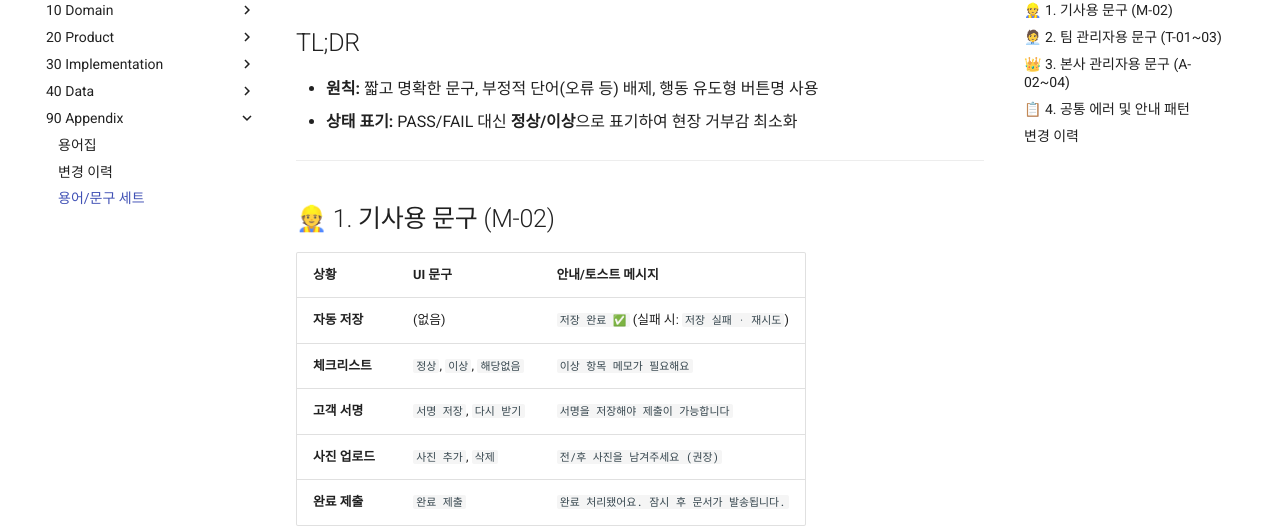
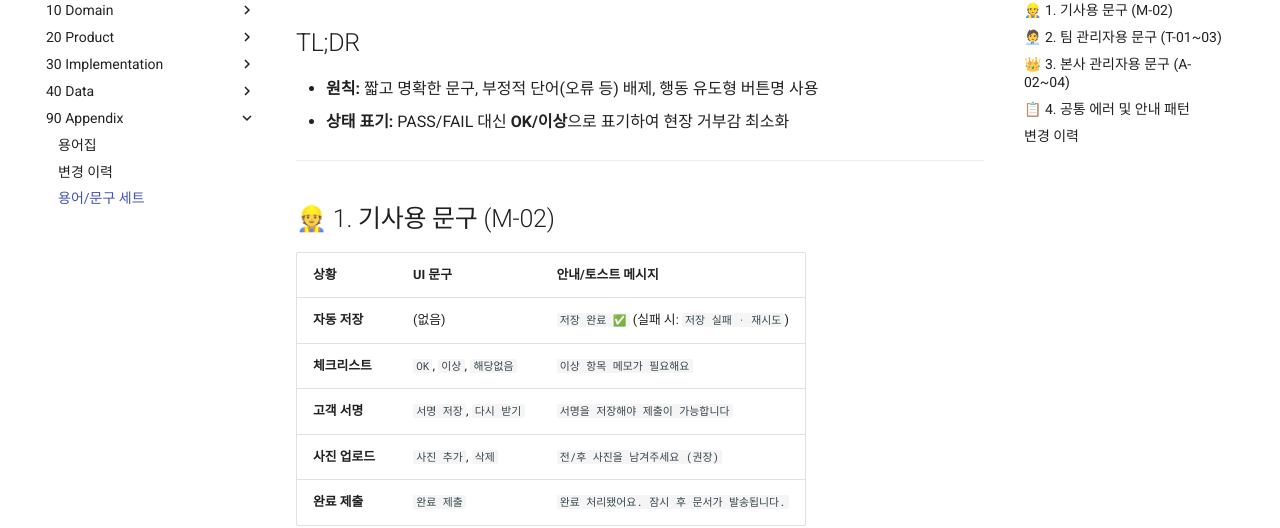
Before and after one commit to jjuune/fsm-docs, an MkDocs documentation site: the page built from docs/90-appendix/03-copy.md, in a window 1280 px wide and 900 px high. Shown: the part 155-683 px from the top of the window. Built offline with MkDocs 1.6.1 and Material for MkDocs 9.7.7, drawn with Linux system fonts in a browser that asks for light colours.

Commit message:
Update UX copy terminology from 'PASS/FAIL' to 'OK/이상'

```diff
--- a/docs/90-appendix/03-copy.md
+++ b/docs/90-appendix/03-copy.md
@@ -2,7 +2,7 @@
 
 ## TL;DR
 - **원칙:** 짧고 명확한 문구, 부정적 단어(오류 등) 배제, 행동 유도형 버튼명 사용
-- **상태 표기:** PASS/FAIL 대신 **정상/이상**으로 표기하여 현장 거부감 최소화
+- **상태 표기:** PASS/FAIL 대신 **OK/이상**으로 표기하여 현장 거부감 최소화
 
 ---
 
@@ -11,7 +11,7 @@
 | 상황 | UI 문구 | 안내/토스트 메시지 |
 | :--- | :--- | :--- |
 | **자동 저장** | (없음) | `저장 완료 ✅` (실패 시: `저장 실패 · 재시도`) |
-| **체크리스트** | `정상`, `이상`, `해당없음` | `이상 항목 메모가 필요해요` |
+| **체크리스트** | `OK`, `이상`, `해당없음` | `이상 항목 메모가 필요해요` |
 | **고객 서명** | `서명 저장`, `다시 받기` | `서명을 저장해야 제출이 가능합니다` |
 | **사진 업로드** | `사진 추가`, `삭제` | `전/후 사진을 남겨주세요 (권장)` |
 | **완료 제출** | `완료 제출` | `완료 처리됐어요. 잠시 후 문서가 발송됩니다.` |
```
